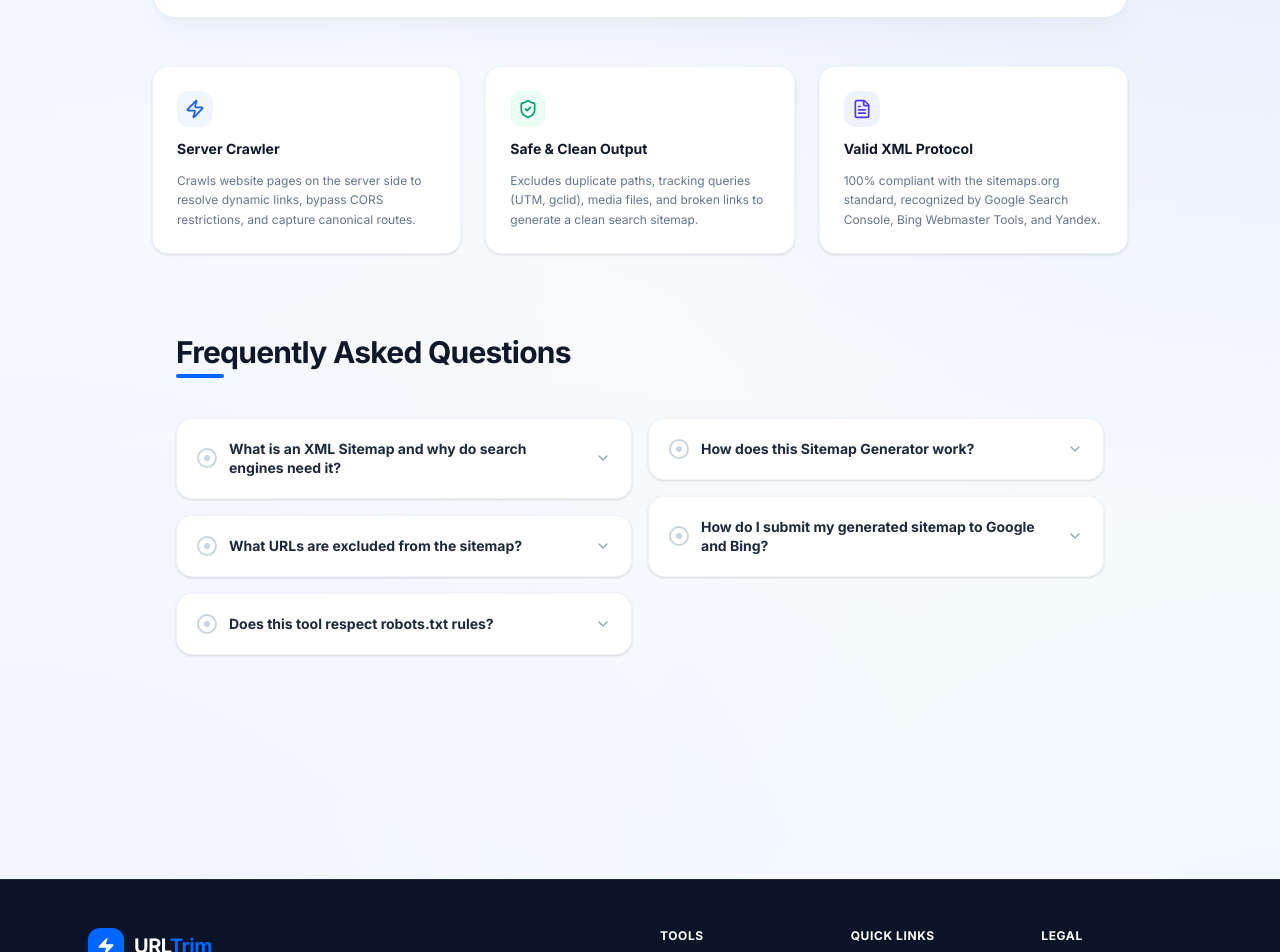
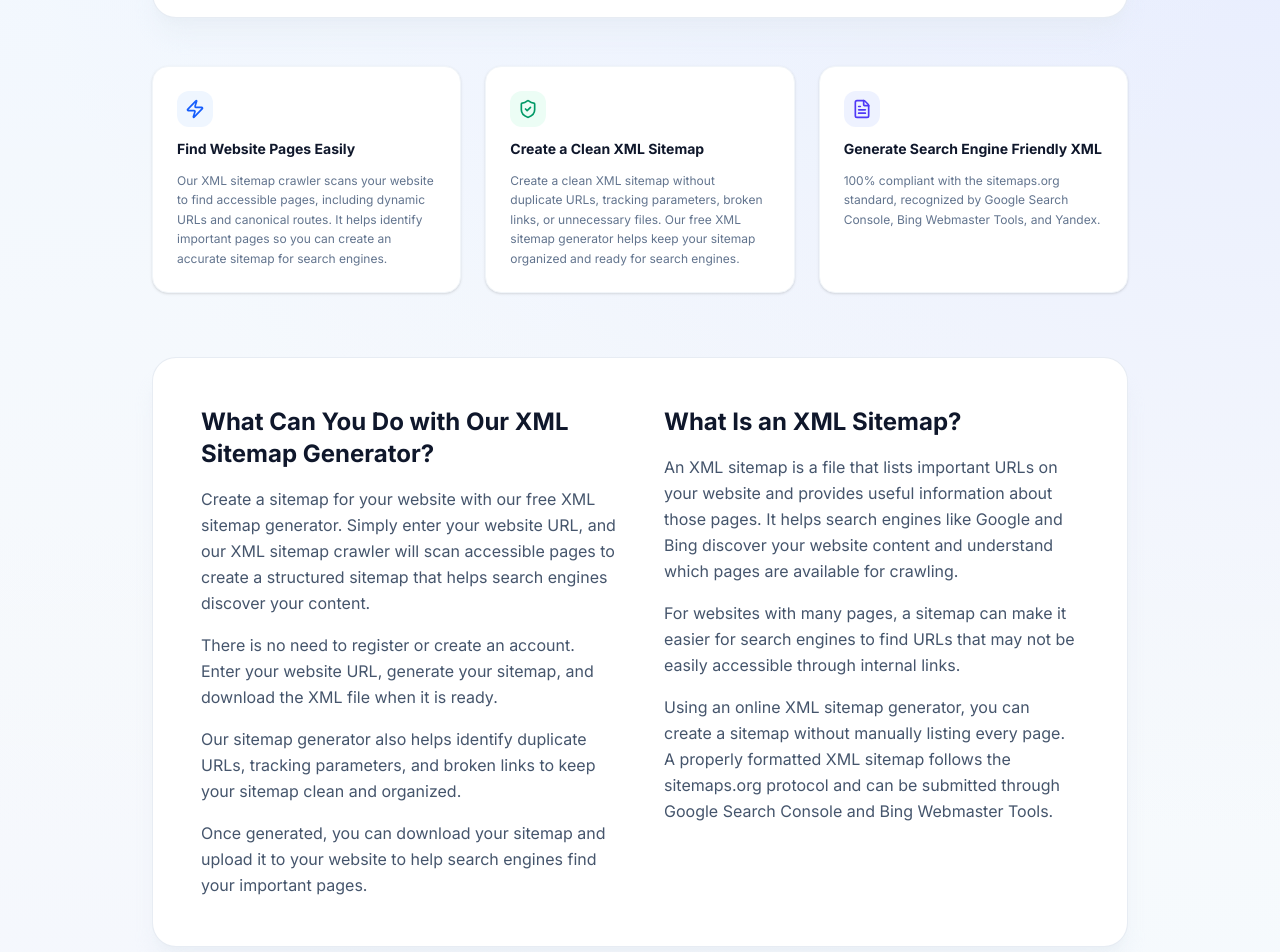
Before and after one commit to deepakvermasnv/URL-Trimer, a Next.js app: page /tools/sitemap-generator in a window 1280 px wide. Shown: the part 537-1489 px from the top of the page. Built offline with nearby package versions, Linux system fonts and the light colour scheme.

Commit message:
feat: add sitemap generator tool and metadata configuration

```diff
--- a/app/tools/sitemap-generator/page.tsx
+++ b/app/tools/sitemap-generator/page.tsx
@@ -28,25 +28,26 @@ import NavAction from '@/components/NavAction';
 import FAQSection from '@/components/FAQSection';
 
 const SITEMAP_FAQS = [
+
   {
-    q: "What is an XML Sitemap and why do search engines need it?",
-    a: "An XML sitemap is a structured file that tells search engines like Google and Bing which pages and URLs on your website are available for indexing. It helps search engine crawlers find all your important internal pages efficiently without missing nested links."
+    q: "Why Does Your Website Need an XML Sitemap?",
+    a: "An XML sitemap helps search engines like Google and Bing find important pages on your website. It provides a clear list of URLs that search engine crawlers can use to discover your content. This is especially helpful for websites with many pages or complex structures, as it makes important URLs easier to find."
   },
   {
-    q: "How does this Sitemap Generator work?",
-    a: "When you enter your website address, our server crawler visits the homepage and follows accessible internal links on the same domain. It skips duplicate URLs, tracking parameters, and non-page assets (images, stylesheets, scripts) to generate a clean, valid XML sitemap."
+    q: "How Can You Create a Sitemap Using This Tool?",
+    a: "Creating a sitemap is simple. Enter your website URL, and our XML sitemap crawler will scan accessible internal pages on your domain. It identifies valid page URLs, skips duplicate links and unnecessary files, and creates a clean XML sitemap that you can download and use for your website."
   },
   {
-    q: "What URLs are excluded from the sitemap?",
-    a: "The tool automatically excludes external domains, broken links (404/500 errors), duplicate URLs, fragment anchors (#), and media assets such as images (.png, .jpg, .svg), videos, fonts, and stylesheets."
+    q: "Which Website URLs Are Included in the Generated Sitemap?",
+    a: "The sitemap generator focuses on accessible internal pages from your website. It excludes external links, broken URLs, duplicate pages, fragment links, and non-page files such as images, videos, fonts, and stylesheets. This helps keep your sitemap focused on useful website pages."
   },
   {
-    q: "How do I submit my generated sitemap to Google and Bing?",
-    a: "1. Click 'Download Sitemap' to save sitemap.xml.\n2. Upload it to your website's public root directory (e.g., https://yourdomain.com/sitemap.xml).\n3. In Google Search Console, go to Sitemaps, enter 'sitemap.xml', and click Submit.\n4. Add a reference in your robots.txt: 'Sitemap: https://yourdomain.com/sitemap.xml'."
+    q: "How Can You Add Your XML Sitemap to Google Search Console?",
+    a: "After using our free XML sitemap generator, follow these steps to submit your sitemap:\n\n1. Generate and download your sitemap.xml file.\n2. Upload the file to your website's root directory.\n3. Open Google Search Console and select your website property.\n4. Go to the Sitemaps section and enter your sitemap URL.\n5. Click Submit to send it to Google.\n\nYou can also add your sitemap URL to the robots.txt file to help search engines locate it."
   },
   {
-    q: "Does this tool respect robots.txt rules?",
-    a: "Yes. By default, the crawler fetches your website's robots.txt file and respects Disallow rules to avoid indexing private or disallowed paths."
+    q: "Does the XML Sitemap Crawler Follow robots.txt Rules?",
+    a: "Yes, the crawler checks your website's robots.txt file and follows its Disallow rules when crawling pages. This helps prevent the tool from accessing paths that your website has restricted for crawlers. Make sure your robots.txt settings allow access to the pages you want to include in your sitemap."
   }
 ];
 
@@ -282,7 +283,7 @@ export default function SitemapGenerator() {
           <div className="flex items-center gap-3">
             <div className="hidden sm:inline-flex items-center gap-1.5 px-3.5 py-1.5 rounded-full bg-emerald-50 border border-emerald-200/60 text-[11px] font-bold text-emerald-700">
               <FileCode className="w-3.5 h-3.5 text-emerald-600" />
-              <span>XML CRAWLER • FREE</span>
+              <span>XML sitemap generator</span>
             </div>
           </div>
         </div>
@@ -293,7 +294,7 @@ export default function SitemapGenerator() {
             Sitemap <span className="text-[#0066FF]">Generator.</span>
           </h1>
           <p className="text-slate-500 text-sm sm:text-base max-w-xl mx-auto leading-relaxed font-normal">
-            Generate an XML sitemap for your website by crawling accessible internal pages. Clean, valid XML formatted for search engines.
+            Create a sitemap for your website in just a few clicks. URLTrim crawls your accessible pages and generates a clean XML file ready for search engines.
           </p>
         </div>
 
@@ -538,9 +539,9 @@ export default function SitemapGenerator() {
             <div className="w-9 h-9 rounded-xl bg-blue-50 flex items-center justify-center text-blue-600">
               <Zap className="w-5 h-5" />
             </div>
-            <h3 className="font-black text-slate-900 text-sm">Server Crawler</h3>
+            <h3 className="font-black text-slate-900 text-sm">Find Website Pages Easily</h3>
             <p className="text-xs text-slate-500 leading-relaxed">
-              Crawls website pages on the server side to resolve dynamic links, bypass CORS restrictions, and capture canonical routes.
+              Our XML sitemap crawler scans your website to find accessible pages, including dynamic URLs and canonical routes. It helps identify important pages so you can create an accurate sitemap for search engines.
             </p>
           </div>
 
@@ -548,9 +549,9 @@ export default function SitemapGenerator() {
             <div className="w-9 h-9 rounded-xl bg-emerald-50 flex items-center justify-center text-emerald-600">
               <ShieldCheck className="w-5 h-5" />
             </div>
-            <h3 className="font-black text-slate-900 text-sm">Safe & Clean Output</h3>
+            <h3 className="font-black text-slate-900 text-sm">Create a Clean XML Sitemap</h3>
             <p className="text-xs text-slate-500 leading-relaxed">
-              Excludes duplicate paths, tracking queries (UTM, gclid), media files, and broken links to generate a clean search sitemap.
+              Create a clean XML sitemap without duplicate URLs, tracking parameters, broken links, or unnecessary files. Our free XML sitemap generator helps keep your sitemap organized and ready for search engines.
             </p>
           </div>
 
@@ -558,10 +559,48 @@ export default function SitemapGenerator() {
             <div className="w-9 h-9 rounded-xl bg-indigo-50 flex items-center justify-center text-indigo-600">
               <FileText className="w-5 h-5" />
             </div>
-            <h3 className="font-black text-slate-900 text-sm">Valid XML Protocol</h3>
+            <h3 className="font-black text-slate-900 text-sm">Generate Search Engine Friendly XML</h3>
             <p className="text-xs text-slate-500 leading-relaxed">
               100% compliant with the sitemaps.org standard, recognized by Google Search Console, Bing Webmaster Tools, and Yandex.
             </p>
+          </div>
+        </div>
+
+        {/* Two-Column Explanation Card */}
+        <div className="bg-white rounded-3xl border border-slate-200/80 shadow-xl shadow-slate-200/40 p-8 sm:p-12 mb-16">
+          <div className="grid grid-cols-1 md:grid-cols-2 gap-8 md:gap-12">
+            <div className="space-y-4">
+              <h2 className="text-xl sm:text-2xl font-bold text-slate-900">
+               What Can You Do with Our XML Sitemap Generator?
+              </h2>
+              <p className="text-slate-600 text-sm sm:text-base leading-relaxed">
+                Create a sitemap for your website with our free XML sitemap generator. Simply enter your website URL, and our XML sitemap crawler will scan accessible pages to create a structured sitemap that helps search engines discover your content.
+              </p>
+              <p className="text-slate-600 text-sm sm:text-base leading-relaxed">
+                There is no need to register or create an account. Enter your website URL, generate your sitemap, and download the XML file when it is ready.
+              </p>
+              <p className="text-slate-600 text-sm sm:text-base leading-relaxed">
+                Our sitemap generator also helps identify duplicate URLs, tracking parameters, and broken links to keep your sitemap clean and organized.
+              </p>
+              <p className="text-slate-600 text-sm sm:text-base leading-relaxed">
+                Once generated, you can download your sitemap and upload it to your website to help search engines find your important pages.
+              </p>
+            </div>
+
+            <div className="space-y-4">
+              <h2 className="text-xl sm:text-2xl font-bold text-slate-900">
+                What Is an XML Sitemap?
+              </h2>
+              <p className="text-slate-600 text-sm sm:text-base leading-relaxed">
+                An XML sitemap is a file that lists important URLs on your website and provides useful information about those pages. It helps search engines like Google and Bing discover your website content and understand which pages are available for crawling.
+              </p>
+              <p className="text-slate-600 text-sm sm:text-base leading-relaxed">
+                For websites with many pages, a sitemap can make it easier for search engines to find URLs that may not be easily accessible through internal links.
+              </p>
+              <p className="text-slate-600 text-sm sm:text-base leading-relaxed">
+                Using an online XML sitemap generator, you can create a sitemap without manually listing every page. A properly formatted XML sitemap follows the sitemaps.org protocol and can be submitted through Google Search Console and Bing Webmaster Tools.
+              </p>
+            </div>
           </div>
         </div>
 
--- a/lib/metadata.ts
+++ b/lib/metadata.ts
@@ -47,13 +47,13 @@ export const SEO_METADATA = {
   },
   sitemapGenerator: {
     canonical: '/tools/sitemap-generator',
-    title: 'Sitemap Generator - Free XML Sitemap Tool | URL Trim',
-    description: "Generate an XML sitemap for your website with URL Trim's free Sitemap Generator. Crawl your site and create a sitemap with your internal URLs.",
+    title: 'Free Online XML Sitemap Generator for Your Website',
+    description: "Generate an XML sitemap for your website with URLTrim. Help search engines find your important pages and improve crawling. Create your sitemap for free today!",
   },
   xmlSitemapGenerator: {
     canonical: '/tools/sitemap-generator',
-    title: 'Sitemap Generator - Free XML Sitemap Tool | URL Trim',
-    description: "Generate an XML sitemap for your website with URL Trim's free Sitemap Generator. Crawl your site and create a sitemap with your internal URLs.",
+    title: 'Free Online XML Sitemap Generator for Your Website',
+    description: "Generate an XML sitemap for your website with URLTrim. Help search engines find your important pages and improve crawling. Create your sitemap for free today!",
   },
   about: {
     canonical: '/about',
```
